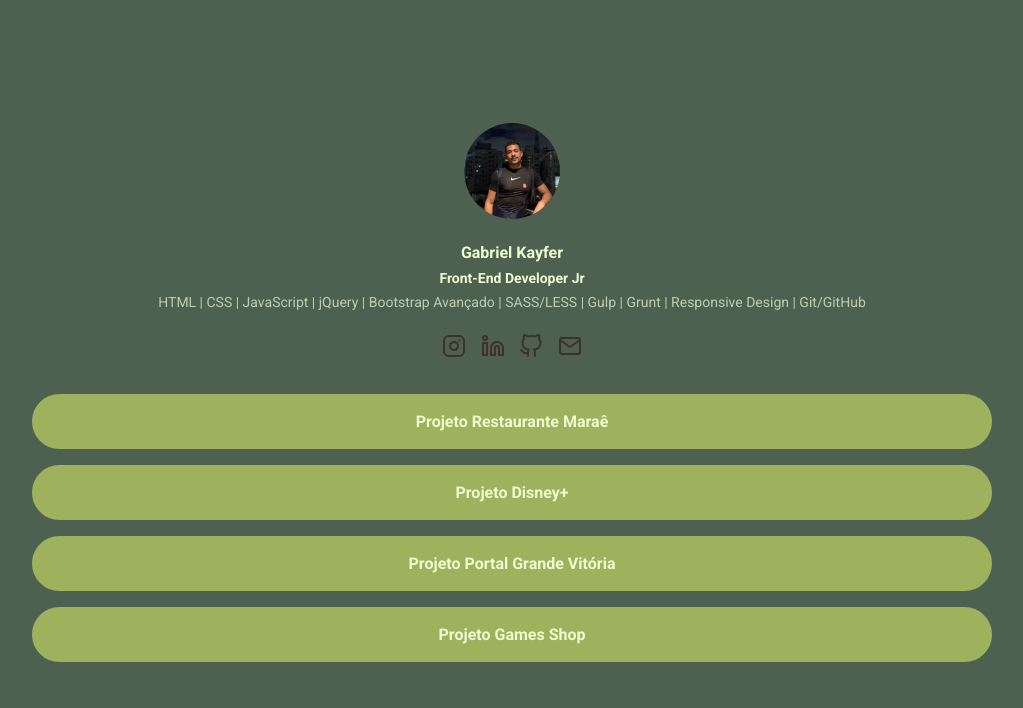
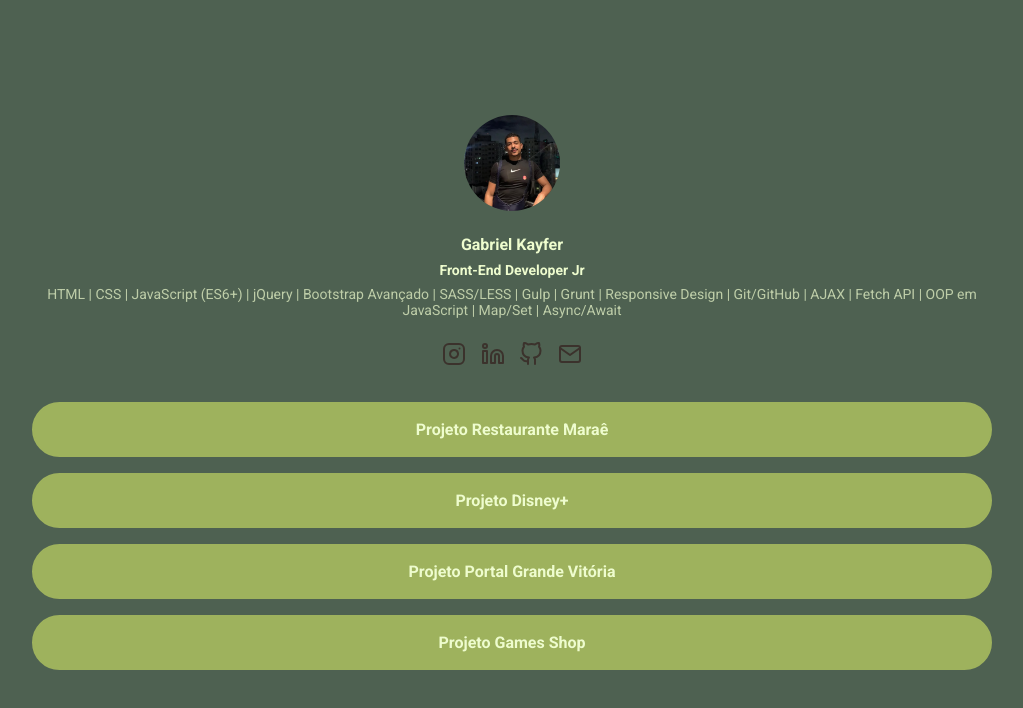
Before and after one commit to GabrielKayfer/exercicio_less, a website: page index.html in a window 1280 px wide. Shown: the whole page, without its empty margins (128-1151 px from the left). Drawn offline with Linux system fonts and the light colour scheme.

Commit message:
modificando informações relacionadas a conhecimentos

```diff
--- a/index.html
+++ b/index.html
@@ -18,7 +18,7 @@
                 <h1 class="profile-bio-name">Gabriel Kayfer</h1>
                 <h2 class="profile-bio-subtitle"> Front-End Developer Jr</h2>
                 <p class="profile-bio-description">
-                    HTML | CSS | JavaScript | jQuery | Bootstrap Avançado | SASS/LESS | Gulp | Grunt | Responsive Design | Git/GitHub
+        HTML | CSS | JavaScript (ES6+) | jQuery | Bootstrap Avançado | SASS/LESS | Gulp | Grunt | Responsive Design | Git/GitHub | AJAX | Fetch API | OOP em JavaScript | Map/Set | Async/Await
                 </p>
             </div>
         </header>
```
